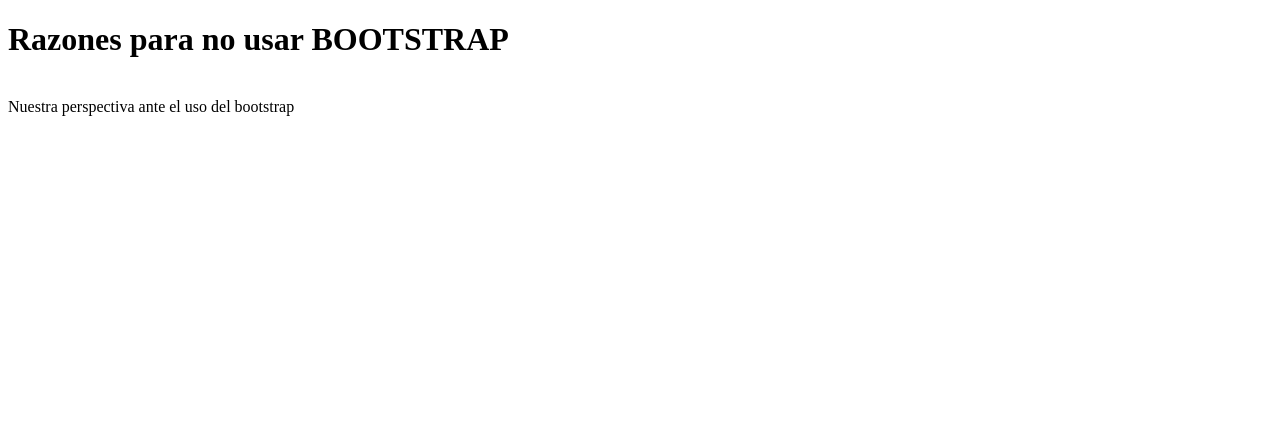
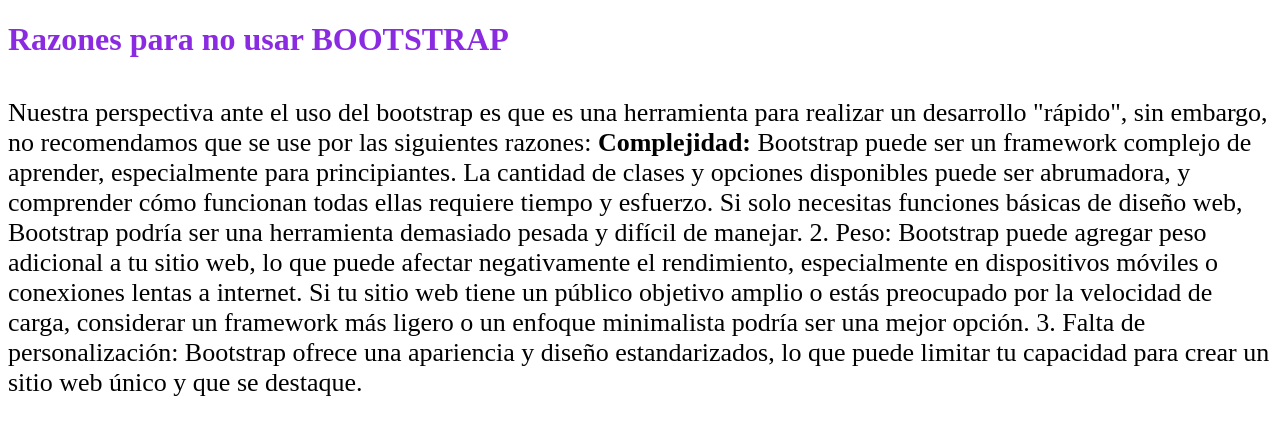
Before and after one commit to CRISTIANGUZMAN-DR/actividadGitHub, a plain HTML site: page index.html in a window 1280 px wide. Drawn offline with Linux system fonts and the light colour scheme.

Commit message:
Segundo Commit Color al titulo y agregar texto.

```diff
--- /dev/null
+++ b/css/estilos.css
@@ -0,0 +1,7 @@
+h1{
+    color:blueviolet;
+}
+
+.texto{
+    font-size: 26px;
+}
--- a/index.html
+++ b/index.html
@@ -1,6 +1,7 @@
 <!DOCTYPE html>
 <html lang="en">
 <head>
+    <link rel="stylesheet" href="css/estilos.css">
     <meta charset="UTF-8">
     <meta name="viewport" content="width=device-width, initial-scale=1.0">
     <title>BOOTSTRAP</title>
@@ -10,6 +11,17 @@
     <div class="img">
         <img src="" alt="">
     </div>
-    <div class="texto">Nuestra perspectiva ante el uso del bootstrap</div>
+    <div class="texto">
+        Nuestra perspectiva ante el uso del bootstrap es que es una herramienta para realizar un desarrollo "rápido", sin embargo, no recomendamos que se use por las siguientes razones:
+        <strong>Complejidad:</strong> Bootstrap puede ser un framework complejo de aprender, especialmente para principiantes.
+
+        La cantidad de clases y opciones disponibles puede ser abrumadora, y comprender cómo funcionan todas ellas requiere tiempo y esfuerzo.
+        Si solo necesitas funciones básicas de diseño web, Bootstrap podría ser una herramienta demasiado pesada y difícil de manejar.
+        2. Peso: Bootstrap puede agregar peso adicional a tu sitio web, lo que puede afectar negativamente el rendimiento, especialmente en
+        dispositivos móviles o conexiones lentas a internet.
+
+        Si tu sitio web tiene un público objetivo amplio o estás preocupado por la velocidad de carga, considerar un framework más ligero o un enfoque minimalista podría ser una mejor opción.
+        3. Falta de personalización: Bootstrap ofrece una apariencia y diseño estandarizados, lo que puede limitar tu capacidad para crear un sitio web único y que se destaque.
+    </div>
 </body>
 </html>
```
